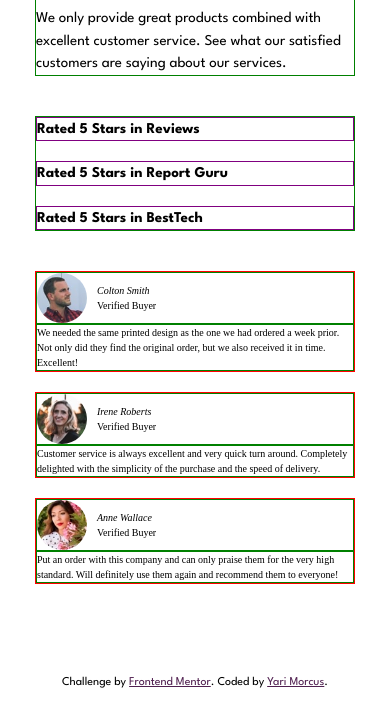
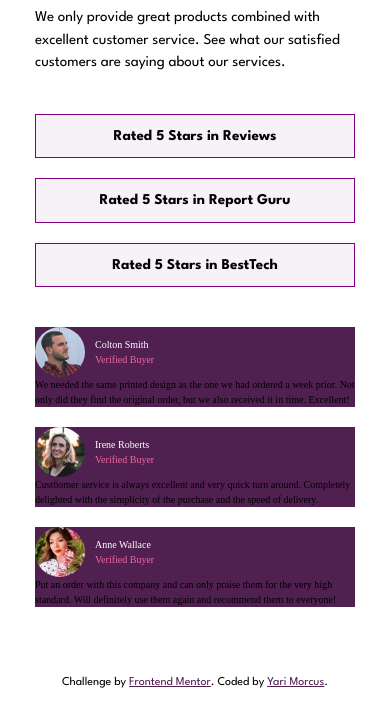
Before and after one commit to YariMorcus/social-proof-section, a website: page index.html in a window 390 px wide. Shown: the part 139-844 px from the top of the page. Drawn offline with Linux system fonts and the light colour scheme.

Commit message:
Adjust layout on mobile and desktop

```diff
--- a/index.html
+++ b/index.html
@@ -32,37 +32,40 @@
             </div>
         </header>
 
-        <article class="review">
-            <header class="review__header">
-                <img class="review__author-img" src="img/colton-smith.jpg" alt="Colton Smith" width="80" height="80">
-                <div class="review__author-box">
-                    <cite class="review__author-name">Colton Smith</cite>
-                    <span class="review__author-verified">Verified Buyer</span>
+        <div class="review">
+
+            <article class="review-card">
+                <header class="review-card__header">
+                    <img class="review-card__author-img" src="img/colton-smith.jpg" alt="Colton Smith" width="80" height="80">
+                    <div class="review-card__author-box">
+                        <cite class="review-card__author-name">Colton Smith</cite>
+                        <span class="review-card__author-verified">Verified Buyer</span>
                     </div>
                 </header>
-            <blockquote class="review__text">We needed the same printed design as the one we had ordered a week prior. Not only did they find the original order, but we also received it in time. Excellent!</blockquote>
+                <blockquote class="review-card__text">We needed the same printed design as the one we had ordered a week prior. Not only did they find the original order, but we also received it in time. Excellent!</blockquote>
             </article>
-        <article class="review">
-            <header class="review__header">
-                <img class="review__author-img" src="img/irene-roberts.jpg" alt="Irene Roberts" width="80" height="80">
-                <div class="review__author-box">
-                    <cite class="review__author-name">Irene Roberts</cite>
-                    <span class="review__author-verified">Verified Buyer</span>
+            <article class="review-card">
+                <header class="review-card__header">
+                    <img class="review-card__author-img" src="img/irene-roberts.jpg" alt="Irene Roberts" width="80" height="80">
+                    <div class="review-card__author-box">
+                        <cite class="review-card__author-name">Irene Roberts</cite>
+                        <span class="review-card__author-verified">Verified Buyer</span>
                     </div>
                 </header>
-            <blockquote class="review__text">Customer service is always excellent and very quick turn around. Completely delighted with the simplicity of the purchase and the speed of delivery.</blockquote>
+                <blockquote class="review-card__text">Cust6omer service is always excellent and very quick turn around. Completely delighted with the simplicity of the purchase and the speed of delivery.</blockquote>
             </article>
-        <article class="review">
-            <header class="review__header">
-                <img class="review__author-img" src="img/anne-wallace.jpg" alt="Anne Wallace" width="80" height="80">
-                <div class="review__author-box">
-                    <cite class="review__author-name">Anne Wallace</cite>
-                    <span class="review__author-verified">Verified Buyer</span>
+            <article class="review-card">
+                <header class="review-card__header">
+                    <img class="review-card__author-img" src="img/anne-wallace.jpg" alt="Anne Wallace" width="80" height="80">
+                    <div class="review-card__author-box">
+                        <cite class="review-card__author-name">Anne Wallace</cite>
+                        <span class="review-card__author-verified">Verified Buyer</span>
                     </div>
                 </header>
                 <blockquote class="review__text">Put an order with this company and can only praise them for the very high standard. Will definitely use them again and recommend them to everyone!</blockquote>
             </article>
         </section>
+        </div>
 
     <footer class="footer">
         Challenge by <a class="footer__link" href="https://www.frontendmentor.io?ref=challenge" target="_blank">Frontend Mentor</a>.
--- a/scss/layouts/_rating.scss
+++ b/scss/layouts/_rating.scss
@@ -7,13 +7,25 @@
 
 .rating {
     margin-bottom: 4rem;
-    border: 1px solid green;
+    // border: 1px solid green;
 
     &__label {
+        position: relative;
+        padding: 1rem 0;
         font-family: "League Spartan", sans-serif;
         font-weight: 700;
         font-size: t.$body-font-size;
+        text-align: center;
         border: 1px solid purple;
+        background-color: v.$light-grayish-magenta;
+
+        @include m.breakpoint-md() {
+            padding: 3rem 0;
+        }
+
+        &::before {
+
+        }
 
         &:not(:last-child) {
             margin-bottom: 2rem;
--- a/scss/layouts/_review.scss
+++ b/scss/layouts/_review.scss
@@ -6,10 +6,17 @@
 @use '../abstracts/variables' as v;
 
 .review {
-    border: 1px solid red;
-    margin: 0 auto 2rem;
+    display: grid;
+    grid-template-columns: repeat(auto-fit, minmax(300px, 1fr));
+    margin: 0 auto;
     min-width: 80%;
     max-width: 32rem;
+    column-gap: 2rem;
+
+    &-card {
+        // border: 1px solid red;
+        margin: 0 auto 2rem;
+        background-color: v.$very-dark-magenta;
 
         &__header {
             display: grid;
@@ -18,7 +25,7 @@
 
         &__header,
         &__text {
-        border: 1px solid green;
+            // border: 1px solid green;
         }
 
         &__author-box {
@@ -33,4 +40,14 @@
             height: 5rem;
             border-radius: 100%;
         }
+
+        &__author-name {
+            font-style: normal;
+            color: v.$white;
         }
+
+        &__author-verified {
+            color: v.$soft-pink;
+        }
+    }
+}
--- a/scss/layouts/_social-proof.scss
+++ b/scss/layouts/_social-proof.scss
@@ -8,14 +8,24 @@
 .social-proof {
     flex: 1;
 
+    @include m.breakpoint-md() {
+        margin-top: 6rem;
+    }
+
     &__header {
+        min-width: 80%;
         max-width: 32rem;
         margin: 0 auto;
+
+        @include m.breakpoint-md() {
+            display: grid;
+            grid-template-columns: repeat(2, 1fr);
+            }
     }
 
     &__intro {
         margin-bottom: 4rem;
-        border: 1px solid green;
+        // border: 1px solid green;
     }
 
     &__title {
@@ -23,6 +33,10 @@
         font-size: 4rem;
         text-align: center;;
         line-height: 1;
+
+        @include m.breakpoint-md() {
+            text-align: left;
+        }
     }
 
     &__synopsis {
```
Also changed, not shown: css/main.css. Lines whose indentation alone changed are shown as unchanged.
